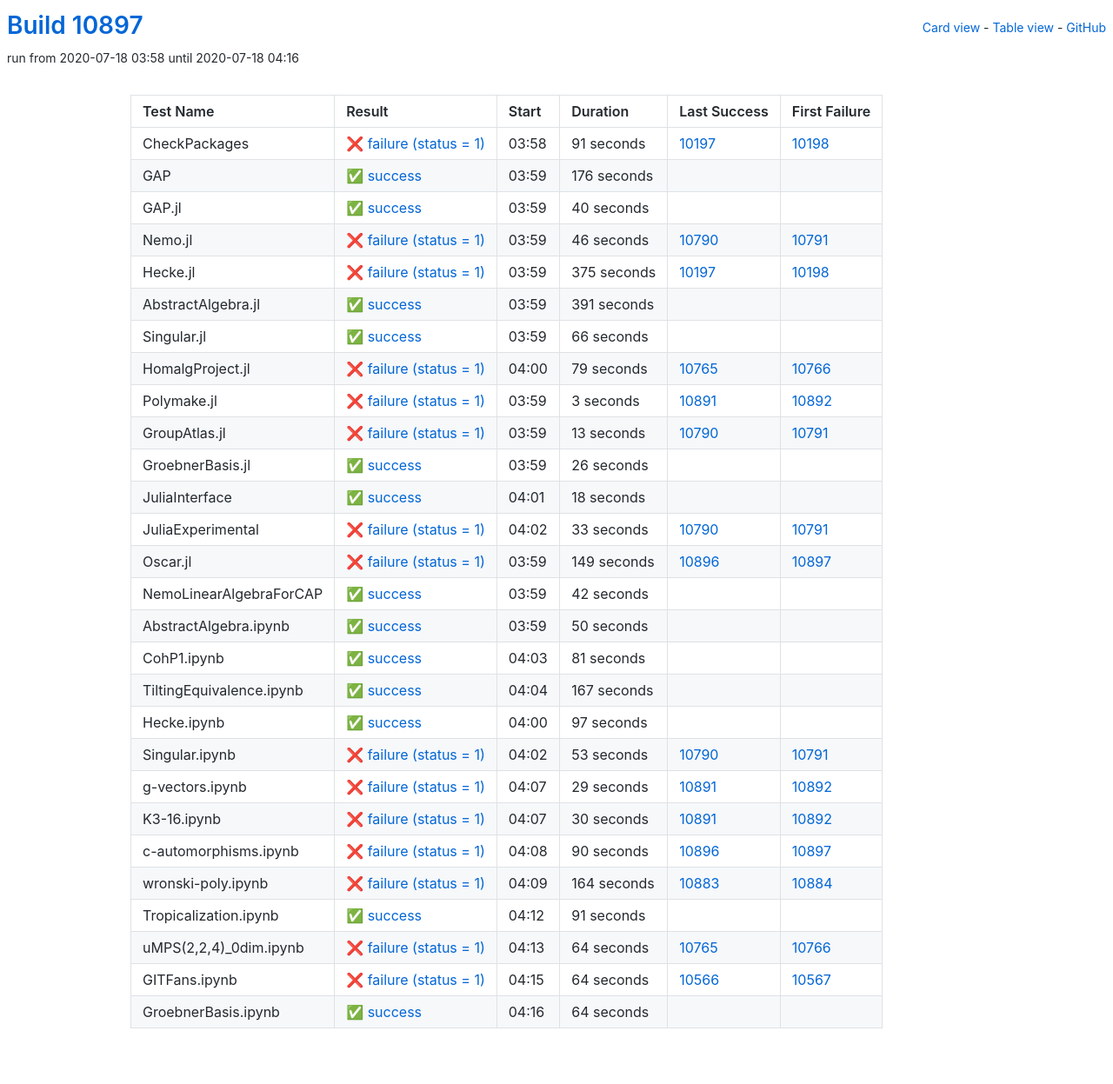
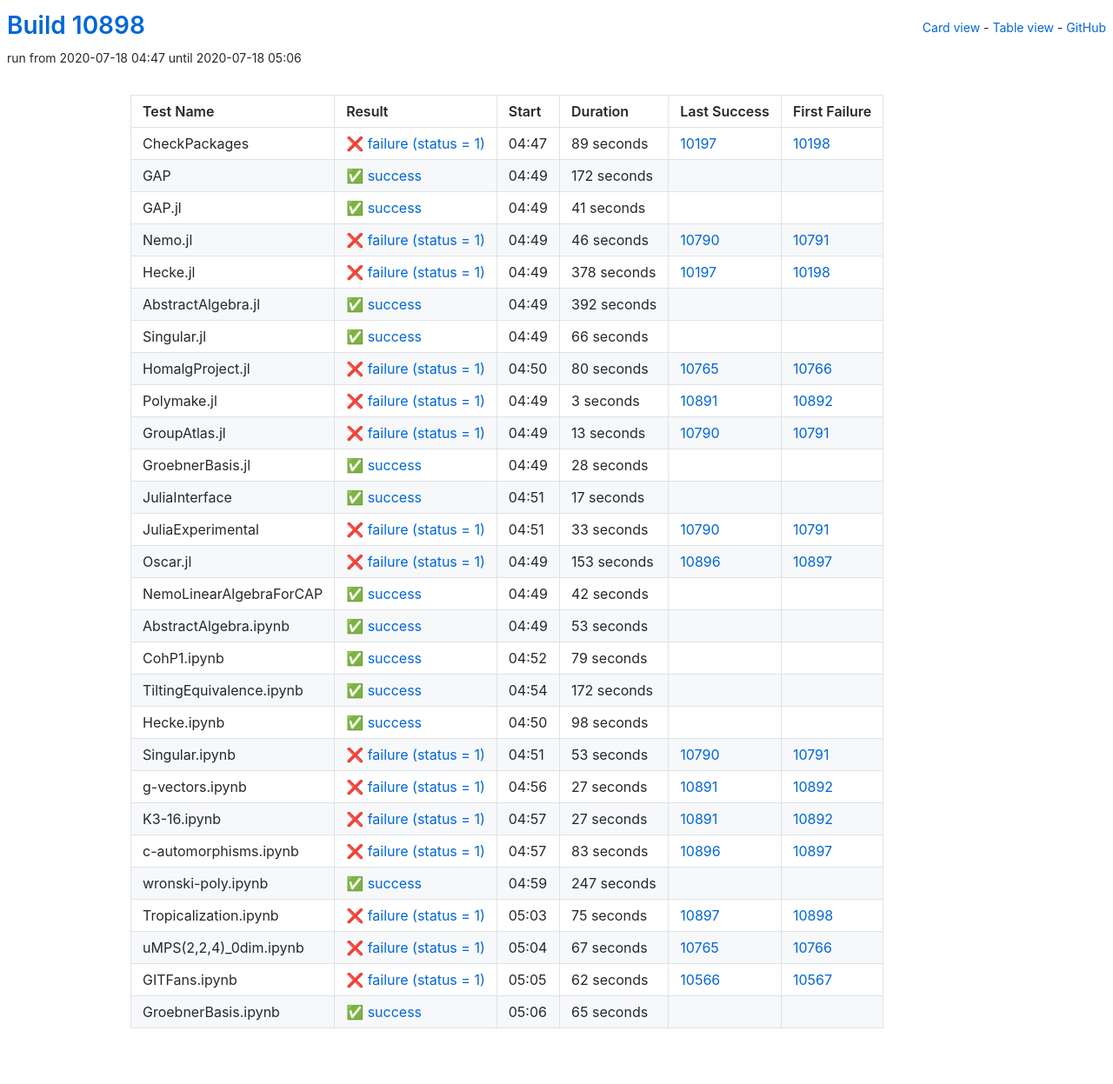
Before and after one commit to oscar-system/oscar-ci-status, a Jekyll site: the page built from table.html, in a window 1280 px wide. Shown: the whole page at 87% size. Built offline with Jekyll 4.4.1, drawn with Linux system fonts in a browser that asks for light colours.

Commit message:
Build #10898

```diff
--- a/_data/ci.yml
+++ b/_data/ci.yml
@@ -1,6 +1,6 @@
 ---
-build: 10897
-build_url: https://oscarci.mathematik.uni-kl.de/job/oscar/10897/
+build: 10898
+build_url: https://oscarci.mathematik.uni-kl.de/job/oscar/10898/
 job: oscar
 organization: oscar-system
 repo: oscar-ci-status
@@ -8,44 +8,44 @@
 tests:
 - name: CheckPackages
   id: checkpackages
-  log: https://oscarci.mathematik.uni-kl.de/job/oscar/10897/artifact/logs/build-10897/CheckPackages.log
-  start: 2020-07-18 03:58
+  log: https://oscarci.mathematik.uni-kl.de/job/oscar/10898/artifact/logs/build-10898/CheckPackages.log
+  start: 2020-07-18 04:47
   success: false
   exitcode: 1
   status: failure
-  duration: 91
+  duration: 89
   last_success: 10197
   last_success_url: https://oscarci.mathematik.uni-kl.de/job/oscar/10197/
   first_failure: 10198
   first_failure_url: https://oscarci.mathematik.uni-kl.de/job/oscar/10198/
 - name: GAP
   id: gap
-  log: https://oscarci.mathematik.uni-kl.de/job/oscar/10897/artifact/logs/build-10897/GAP.log
-  start: 2020-07-18 03:59
+  log: https://oscarci.mathematik.uni-kl.de/job/oscar/10898/artifact/logs/build-10898/GAP.log
+  start: 2020-07-18 04:49
   success: true
   exitcode: 0
   status: success
-  duration: 176
+  duration: 172
   last_success: false
   last_success_url:
   first_failure: false
   first_failure_url:
 - name: GAP.jl
   id: gap-jl
-  log: https://oscarci.mathematik.uni-kl.de/job/oscar/10897/artifact/logs/build-10897/GAP.jl.log
-  start: 2020-07-18 03:59
+  log: https://oscarci.mathematik.uni-kl.de/job/oscar/10898/artifact/logs/build-10898/GAP.jl.log
+  start: 2020-07-18 04:49
   success: true
   exitcode: 0
   status: success
-  duration: 40
+  duration: 41
   last_success: false
   last_success_url:
   first_failure: false
   first_failure_url:
 - name: Nemo.jl
   id: nemo-jl
-  log: https://oscarci.mathematik.uni-kl.de/job/oscar/10897/artifact/logs/build-10897/Nemo.jl.log
-  start: 2020-07-18 03:59
+  log: https://oscarci.mathematik.uni-kl.de/job/oscar/10898/artifact/logs/build-10898/Nemo.jl.log
+  start: 2020-07-18 04:49
   success: false
   exitcode: 1
   status: failure
@@ -56,32 +56,32 @@
   first_failure_url: https://oscarci.mathematik.uni-kl.de/job/oscar/10791/
 - name: Hecke.jl
   id: hecke-jl
-  log: https://oscarci.mathematik.uni-kl.de/job/oscar/10897/artifact/logs/build-10897/Hecke.jl.log
-  start: 2020-07-18 03:59
+  log: https://oscarci.mathematik.uni-kl.de/job/oscar/10898/artifact/logs/build-10898/Hecke.jl.log
+  start: 2020-07-18 04:49
   success: false
   exitcode: 1
   status: failure
-  duration: 375
+  duration: 378
   last_success: 10197
   last_success_url: https://oscarci.mathematik.uni-kl.de/job/oscar/10197/
   first_failure: 10198
   first_failure_url: https://oscarci.mathematik.uni-kl.de/job/oscar/10198/
 - name: AbstractAlgebra.jl
   id: abstractalgebra-jl
-  log: https://oscarci.mathematik.uni-kl.de/job/oscar/10897/artifact/logs/build-10897/AbstractAlgebra.jl.log
-  start: 2020-07-18 03:59
+  log: https://oscarci.mathematik.uni-kl.de/job/oscar/10898/artifact/logs/build-10898/AbstractAlgebra.jl.log
+  start: 2020-07-18 04:49
   success: true
   exitcode: 0
   status: success
-  duration: 391
+  duration: 392
   last_success: false
   last_success_url:
   first_failure: false
   first_failure_url:
 - name: Singular.jl
   id: singular-jl
-  log: https://oscarci.mathematik.uni-kl.de/job/oscar/10897/artifact/logs/build-10897/Singular.jl.log
-  start: 2020-07-18 03:59
+  log: https://oscarci.mathematik.uni-kl.de/job/oscar/10898/artifact/logs/build-10898/Singular.jl.log
+  start: 2020-07-18 04:49
   success: true
   exitcode: 0
   status: success
@@ -92,20 +92,20 @@
   first_failure_url:
 - name: HomalgProject.jl
   id: homalgproject-jl
-  log: https://oscarci.mathematik.uni-kl.de/job/oscar/10897/artifact/logs/build-10897/HomalgProject.jl.log
-  start: 2020-07-18 04:00
+  log: https://oscarci.mathematik.uni-kl.de/job/oscar/10898/artifact/logs/build-10898/HomalgProject.jl.log
+  start: 2020-07-18 04:50
   success: false
   exitcode: 1
   status: failure
-  duration: 79
+  duration: 80
   last_success: 10765
   last_success_url: https://oscarci.mathematik.uni-kl.de/job/oscar/10765/
   first_failure: 10766
   first_failure_url: https://oscarci.mathematik.uni-kl.de/job/oscar/10766/
 - name: Polymake.jl
   id: polymake-jl
-  log: https://oscarci.mathematik.uni-kl.de/job/oscar/10897/artifact/logs/build-10897/Polymake.jl.log
-  start: 2020-07-18 03:59
+  log: https://oscarci.mathematik.uni-kl.de/job/oscar/10898/artifact/logs/build-10898/Polymake.jl.log
+  start: 2020-07-18 04:49
   success: false
   exitcode: 1
   status: failure
@@ -116,8 +116,8 @@
   first_failure_url: https://oscarci.mathematik.uni-kl.de/job/oscar/10892/
 - name: GroupAtlas.jl
   id: groupatlas-jl
-  log: https://oscarci.mathematik.uni-kl.de/job/oscar/10897/artifact/logs/build-10897/GroupAtlas.jl.log
-  start: 2020-07-18 03:59
+  log: https://oscarci.mathematik.uni-kl.de/job/oscar/10898/artifact/logs/build-10898/GroupAtlas.jl.log
+  start: 2020-07-18 04:49
   success: false
   exitcode: 1
   status: failure
@@ -128,32 +128,32 @@
   first_failure_url: https://oscarci.mathematik.uni-kl.de/job/oscar/10791/
 - name: GroebnerBasis.jl
   id: groebnerbasis-jl
-  log: https://oscarci.mathematik.uni-kl.de/job/oscar/10897/artifact/logs/build-10897/GroebnerBasis.jl.log
-  start: 2020-07-18 03:59
+  log: https://oscarci.mathematik.uni-kl.de/job/oscar/10898/artifact/logs/build-10898/GroebnerBasis.jl.log
+  start: 2020-07-18 04:49
   success: true
   exitcode: 0
   status: success
-  duration: 26
+  duration: 28
   last_success: false
   last_success_url:
   first_failure: false
   first_failure_url:
 - name: JuliaInterface
   id: juliainterface
-  log: https://oscarci.mathematik.uni-kl.de/job/oscar/10897/artifact/logs/build-10897/JuliaInterface.log
-  start: 2020-07-18 04:01
+  log: https://oscarci.mathematik.uni-kl.de/job/oscar/10898/artifact/logs/build-10898/JuliaInterface.log
+  start: 2020-07-18 04:51
   success: true
   exitcode: 0
   status: success
-  duration: 18
+  duration: 17
   last_success: false
   last_success_url:
   first_failure: false
   first_failure_url:
 - name: JuliaExperimental
   id: juliaexperimental
-  log: https://oscarci.mathematik.uni-kl.de/job/oscar/10897/artifact/logs/build-10897/JuliaExperimental.log
-  start: 2020-07-18 04:02
+  log: https://oscarci.mathematik.uni-kl.de/job/oscar/10898/artifact/logs/build-10898/JuliaExperimental.log
+  start: 2020-07-18 04:51
   success: false
   exitcode: 1
   status: failure
@@ -164,20 +164,20 @@
   first_failure_url: https://oscarci.mathematik.uni-kl.de/job/oscar/10791/
 - name: Oscar.jl
   id: oscar-jl
-  log: https://oscarci.mathematik.uni-kl.de/job/oscar/10897/artifact/logs/build-10897/Oscar.jl.log
-  start: 2020-07-18 03:59
+  log: https://oscarci.mathematik.uni-kl.de/job/oscar/10898/artifact/logs/build-10898/Oscar.jl.log
+  start: 2020-07-18 04:49
   success: false
   exitcode: 1
   status: failure
-  duration: 149
+  duration: 153
   last_success: 10896
   last_success_url: https://oscarci.mathematik.uni-kl.de/job/oscar/10896/
   first_failure: 10897
   first_failure_url: https://oscarci.mathematik.uni-kl.de/job/oscar/10897/
 - name: NemoLinearAlgebraForCAP
   id: nemolinearalgebraforcap
-  log: https://oscarci.mathematik.uni-kl.de/job/oscar/10897/artifact/logs/build-10897/NemoLinearAlgebraForCAP.log
-  start: 2020-07-18 03:59
+  log: https://oscarci.mathematik.uni-kl.de/job/oscar/10898/artifact/logs/build-10898/NemoLinearAlgebraForCAP.log
+  start: 2020-07-18 04:49
   success: true
   exitcode: 0
   status: success
@@ -188,56 +188,56 @@
   first_failure_url:
 - name: AbstractAlgebra.ipynb
   id: abstractalgebra-ipynb
-  log: https://oscarci.mathematik.uni-kl.de/job/oscar/10897/artifact/logs/build-10897/AbstractAlgebra.ipynb.log
-  start: 2020-07-18 03:59
+  log: https://oscarci.mathematik.uni-kl.de/job/oscar/10898/artifact/logs/build-10898/AbstractAlgebra.ipynb.log
+  start: 2020-07-18 04:49
   success: true
   exitcode: 0
   status: success
-  duration: 50
+  duration: 53
   last_success: false
   last_success_url:
   first_failure: false
   first_failure_url:
 - name: CohP1.ipynb
   id: cohp1-ipynb
-  log: https://oscarci.mathematik.uni-kl.de/job/oscar/10897/artifact/logs/build-10897/CohP1.ipynb.log
-  start: 2020-07-18 04:03
+  log: https://oscarci.mathematik.uni-kl.de/job/oscar/10898/artifact/logs/build-10898/CohP1.ipynb.log
+  start: 2020-07-18 04:52
   success: true
   exitcode: 0
   status: success
-  duration: 81
+  duration: 79
   last_success: false
   last_success_url:
   first_failure: false
   first_failure_url:
 - name: TiltingEquivalence.ipynb
   id: tiltingequivalence-ipynb
-  log: https://oscarci.mathematik.uni-kl.de/job/oscar/10897/artifact/logs/build-10897/TiltingEquivalence.ipynb.log
-  start: 2020-07-18 04:04
+  log: https://oscarci.mathematik.uni-kl.de/job/oscar/10898/artifact/logs/build-10898/TiltingEquivalence.ipynb.log
+  start: 2020-07-18 04:54
   success: true
   exitcode: 0
   status: success
-  duration: 167
+  duration: 172
   last_success: false
   last_success_url:
   first_failure: false
   first_failure_url:
 - name: Hecke.ipynb
   id: hecke-ipynb
-  log: https://oscarci.mathematik.uni-kl.de/job/oscar/10897/artifact/logs/build-10897/Hecke.ipynb.log
-  start: 2020-07-18 04:00
+  log: https://oscarci.mathematik.uni-kl.de/job/oscar/10898/artifact/logs/build-10898/Hecke.ipynb.log
+  start: 2020-07-18 04:50
   success: true
   exitcode: 0
   status: success
-  duration: 97
+  duration: 98
   last_success: false
   last_success_url:
   first_failure: false
   first_failure_url:
 - name: Singular.ipynb
   id: singular-ipynb
-  log: https://oscarci.mathematik.uni-kl.de/job/oscar/10897/artifact/logs/build-10897/Singular.ipynb.log
-  start: 2020-07-18 04:02
+  log: https://oscarci.mathematik.uni-kl.de/job/oscar/10898/artifact/logs/build-10898/Singular.ipynb.log
+  start: 2020-07-18 04:51
   success: false
   exitcode: 1
   status: failure
@@ -248,96 +248,96 @@
   first_failure_url: https://oscarci.mathematik.uni-kl.de/job/oscar/10791/
 - name: g-vectors.ipynb
   id: g-vectors-ipynb
-  log: https://oscarci.mathematik.uni-kl.de/job/oscar/10897/artifact/logs/build-10897/g-vectors.ipynb.log
-  start: 2020-07-18 04:07
+  log: https://oscarci.mathematik.uni-kl.de/job/oscar/10898/artifact/logs/build-10898/g-vectors.ipynb.log
+  start: 2020-07-18 04:56
   success: false
   exitcode: 1
   status: failure
-  duration: 29
+  duration: 27
   last_success: 10891
   last_success_url: https://oscarci.mathematik.uni-kl.de/job/oscar/10891/
   first_failure: 10892
   first_failure_url: https://oscarci.mathematik.uni-kl.de/job/oscar/10892/
 - name: K3-16.ipynb
   id: k3-16-ipynb
-  log: https://oscarci.mathematik.uni-kl.de/job/oscar/10897/artifact/logs/build-10897/K3-16.ipynb.log
-  start: 2020-07-18 04:07
+  log: https://oscarci.mathematik.uni-kl.de/job/oscar/10898/artifact/logs/build-10898/K3-16.ipynb.log
+  start: 2020-07-18 04:57
   success: false
   exitcode: 1
   status: failure
-  duration: 30
+  duration: 27
   last_success: 10891
   last_success_url: https://oscarci.mathematik.uni-kl.de/job/oscar/10891/
   first_failure: 10892
   first_failure_url: https://oscarci.mathematik.uni-kl.de/job/oscar/10892/
 - name: c-automorphisms.ipynb
   id: c-automorphisms-ipynb
-  log: https://oscarci.mathematik.uni-kl.de/job/oscar/10897/artifact/logs/build-10897/c-automorphisms.ipynb.log
-  start: 2020-07-18 04:08
+  log: https://oscarci.mathematik.uni-kl.de/job/oscar/10898/artifact/logs/build-10898/c-automorphisms.ipynb.log
+  start: 2020-07-18 04:57
   success: false
   exitcode: 1
   status: failure
-  duration: 90
+  duration: 83
   last_success: 10896
   last_success_url: https://oscarci.mathematik.uni-kl.de/job/oscar/10896/
   first_failure: 10897
   first_failure_url: https://oscarci.mathematik.uni-kl.de/job/oscar/10897/
 - name: wronski-poly.ipynb
   id: wronski-poly-ipynb
-  log: https://oscarci.mathematik.uni-kl.de/job/oscar/10897/artifact/logs/build-10897/wronski-poly.ipynb.log
-  start: 2020-07-18 04:09
-  success: false
-  exitcode: 1
-  status: failure
-  duration: 164
-  last_success: 10883
-  last_success_url: https://oscarci.mathematik.uni-kl.de/job/oscar/10883/
-  first_failure: 10884
-  first_failure_url: https://oscarci.mathematik.uni-kl.de/job/oscar/10884/
-- name: Tropicalization.ipynb
-  id: tropicalization-ipynb
-  log: https://oscarci.mathematik.uni-kl.de/job/oscar/10897/artifact/logs/build-10897/Tropicalization.ipynb.log
-  start: 2020-07-18 04:12
+  log: https://oscarci.mathematik.uni-kl.de/job/oscar/10898/artifact/logs/build-10898/wronski-poly.ipynb.log
+  start: 2020-07-18 04:59
   success: true
   exitcode: 0
   status: success
-  duration: 91
+  duration: 247
   last_success: false
   last_success_url:
   first_failure: false
   first_failure_url:
-- name: uMPS(2,2,4)_0dim.ipynb
-  id: umps-2-2-4-0dim-ipynb
-  log: https://oscarci.mathematik.uni-kl.de/job/oscar/10897/artifact/logs/build-10897/uMPS-2-2-4-_0dim.ipynb.log
-  start: 2020-07-18 04:13
+- name: Tropicalization.ipynb
+  id: tropicalization-ipynb
+  log: https://oscarci.mathematik.uni-kl.de/job/oscar/10898/artifact/logs/build-10898/Tropicalization.ipynb.log
+  start: 2020-07-18 05:03
   success: false
   exitcode: 1
   status: failure
-  duration: 64
+  duration: 75
+  last_success: 10897
+  last_success_url: https://oscarci.mathematik.uni-kl.de/job/oscar/10897/
+  first_failure: 10898
+  first_failure_url: https://oscarci.mathematik.uni-kl.de/job/oscar/10898/
+- name: uMPS(2,2,4)_0dim.ipynb
+  id: umps-2-2-4-0dim-ipynb
+  log: https://oscarci.mathematik.uni-kl.de/job/oscar/10898/artifact/logs/build-10898/uMPS-2-2-4-_0dim.ipynb.log
+  start: 2020-07-18 05:04
+  success: false
+  exitcode: 1
+  status: failure
+  duration: 67
   last_success: 10765
   last_success_url: https://oscarci.mathematik.uni-kl.de/job/oscar/10765/
   first_failure: 10766
   first_failure_url: https://oscarci.mathematik.uni-kl.de/job/oscar/10766/
 - name: GITFans.ipynb
   id: gitfans-ipynb
-  log: https://oscarci.mathematik.uni-kl.de/job/oscar/10897/artifact/logs/build-10897/GITFans.ipynb.log
-  start: 2020-07-18 04:15
+  log: https://oscarci.mathematik.uni-kl.de/job/oscar/10898/artifact/logs/build-10898/GITFans.ipynb.log
+  start: 2020-07-18 05:05
   success: false
   exitcode: 1
   status: failure
-  duration: 64
+  duration: 62
   last_success: 10566
   last_success_url: https://oscarci.mathematik.uni-kl.de/job/oscar/10566/
   first_failure: 10567
   first_failure_url: https://oscarci.mathematik.uni-kl.de/job/oscar/10567/
 - name: GroebnerBasis.ipynb
   id: groebnerbasis-ipynb
-  log: https://oscarci.mathematik.uni-kl.de/job/oscar/10897/artifact/logs/build-10897/GroebnerBasis.ipynb.log
-  start: 2020-07-18 04:16
+  log: https://oscarci.mathematik.uni-kl.de/job/oscar/10898/artifact/logs/build-10898/GroebnerBasis.ipynb.log
+  start: 2020-07-18 05:06
   success: true
   exitcode: 0
   status: success
-  duration: 64
+  duration: 65
   last_success: false
   last_success_url:
   first_failure: false
```
Also changed, not shown: README.md.
